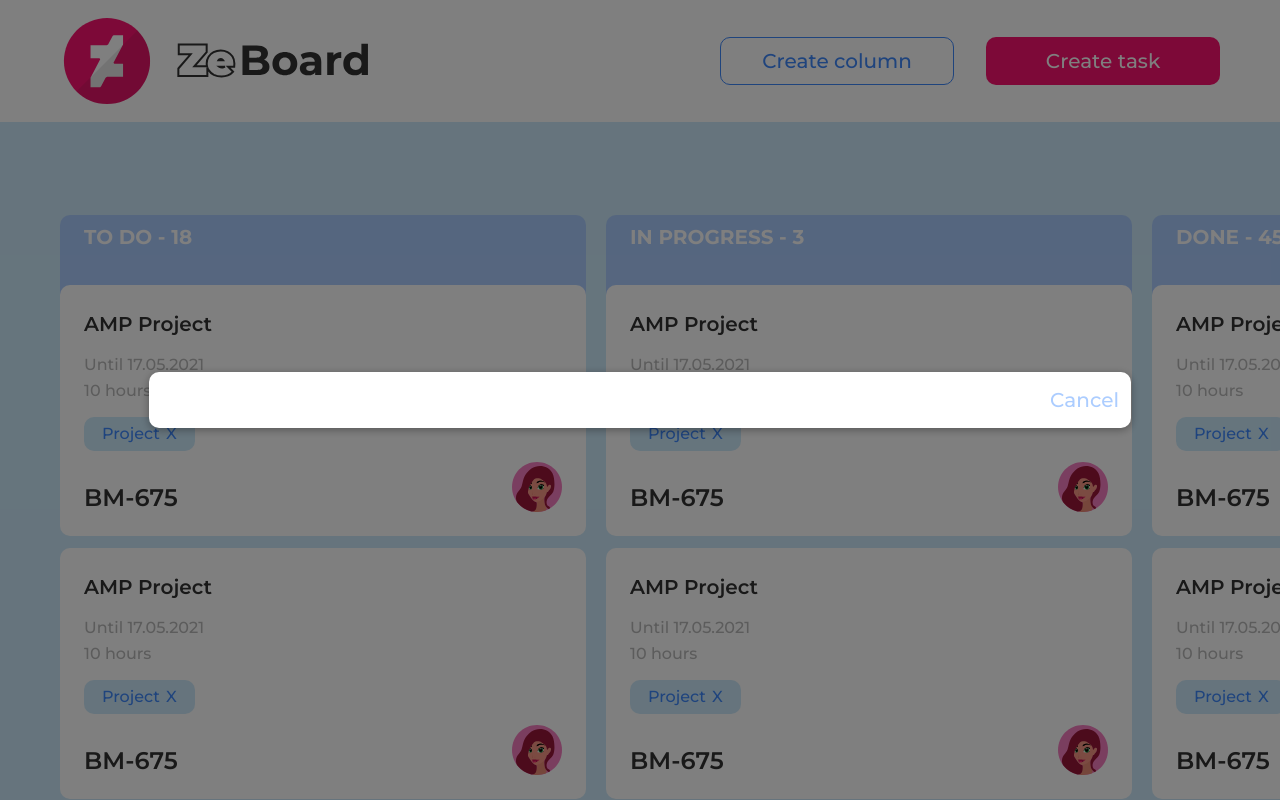
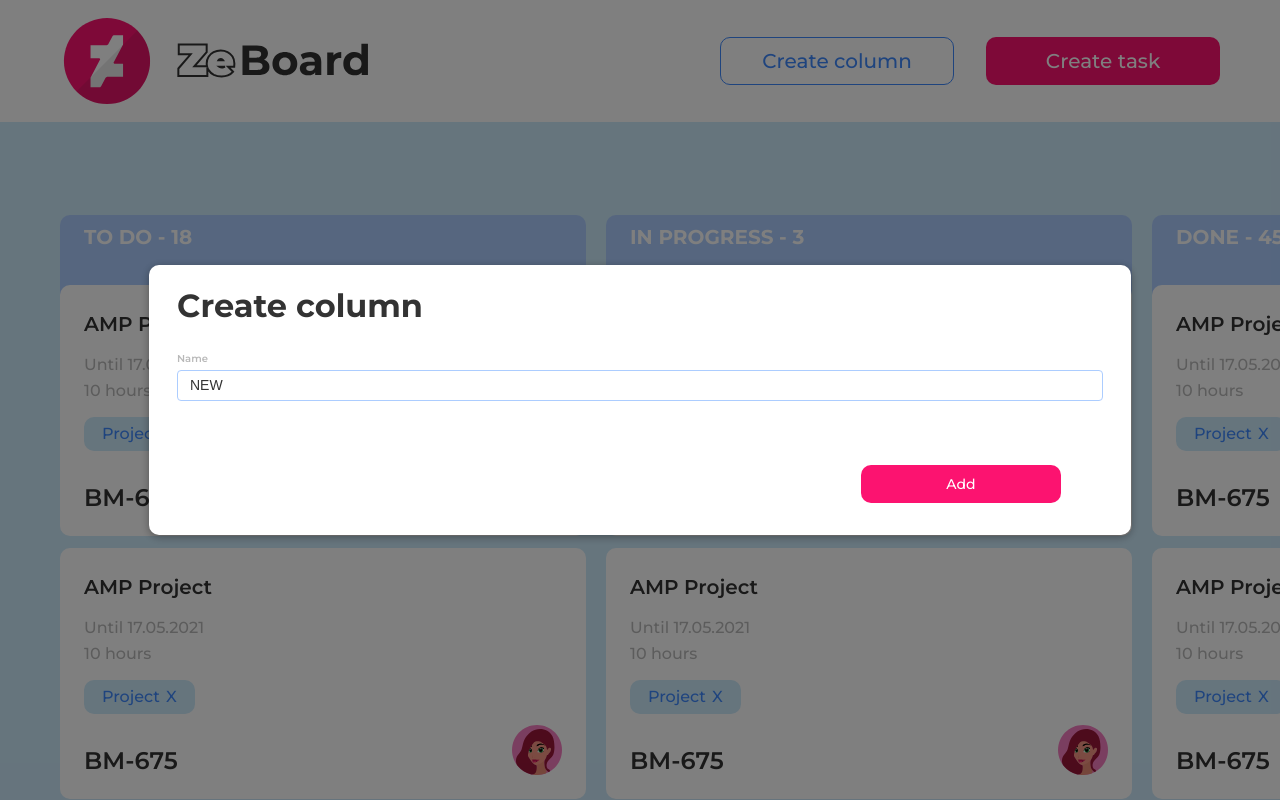
Before and after one commit to Poznalex/my-crm-main, a Vue app: page / in a window 1280 px wide. Both pictures are taken after a click on the button "Create column". Shown: the top 800 px of the page. Built offline with nearby package versions, Linux system fonts and the light colour scheme.

Commit message:
15 create form column create

```diff
--- a/src/components/Column/CreateColumnForm.vue
+++ b/src/components/Column/CreateColumnForm.vue
@@ -1,5 +1,117 @@
 <script setup></script>
 
-<template></template>
+<template>
+  <div class="create-column">
+    <div class="create-column__text">Create column</div>
+    <form class="create-column__form">
+      <label class="create-column__form-label" for="name">Name</label>
+      <br />
+      <input type="text" id="name" name="name" placeholder="NEW" maxlength="75" />
+    </form>
+    <div class="create-column__button-add">
+      <p class="create-column__button-text">Add</p>
+    </div>
+  </div>
+</template>
 
-<style scoped></style>
+<style scoped>
+.create-column {
+  display: flex;
+  flex-wrap: wrap;
+  justify-content: center;
+}
+
+.create-column__text {
+  width: 100%;
+  margin-bottom: 18px;
+  color: var(--main-color-black);
+  font-size: 20px;
+  font-weight: 700;
+}
+
+.create-column__form {
+  margin-bottom: 32px;
+  width: 100%;
+}
+
+.create-column__form-label {
+  font-size: 10px;
+  color: var(--main-color-grey);
+  font-weight: 600;
+}
+
+#name {
+  box-sizing: border-box;
+  width: 100%;
+  margin-top: 4px;
+  border: 1px solid var(--main-color-light-blue);
+  border-radius: 4px;
+  padding: 7px 12px;
+}
+
+::placeholder {
+  font-size: 12px;
+  font-weight: 500;
+  color: var(--main-color-black);
+}
+
+.create-column__button-add {
+  width: 100%;
+  background-color: var(--main-color-pink);
+  border-radius: 6px;
+  margin-bottom: 18px;
+}
+
+.create-column__button-text {
+  text-align: center;
+  padding: 10px;
+  font-size: 14px;
+  color: var(--main-color-white);
+}
+
+.create-column__button-cancel {
+  width: 50px;
+}
+
+@media screen and (min-width: 768px) {
+  .create-column {
+    display: flex;
+    justify-content: flex-end;
+    align-items: center;
+    flex-wrap: wrap;
+    padding: 16px;
+  }
+
+  .create-column__text {
+    width: 100%;
+    margin-bottom: 32px;
+    font-size: 32px;
+  }
+
+  ::placeholder {
+    font-size: 14px;
+  }
+
+  #name {
+    width: 100%;
+  }
+
+  .create-column__button-add {
+    width: 200px;
+    border-radius: 10px;
+    margin-right: 42px;
+    margin-bottom: 0px;
+  }
+
+  .create-column__form {
+    margin-bottom: 64px;
+  }
+
+  .create-column__button-cancel {
+    width: 70px;
+    font-size: 20px;
+    margin-right: 0px;
+  }
+}
+</style>
+>>>>>>> e5d4b7a (15 create form column create)
--- a/src/components/Modal/Modal.vue
+++ b/src/components/Modal/Modal.vue
@@ -11,8 +11,7 @@ const props = defineProps({
     <Transition name="modal">
         <div class="modal-mask">
             <div v-if="defaultComponent" class="modal-container">
-                <component :is="defaultComponent" />
-                <div class="modal__cancel" @click="$emit('close')">Cancel</div>
+                <component :is="defaultComponent" @close="$emit('close')" />
             </div>
         </div>
     </Transition>
@@ -34,7 +33,10 @@ const props = defineProps({
 .modal-container {
     width: 100%;
     max-width: 982px;
-    margin: 62px 10px auto;
+    margin-top: 62px;
+    margin-right: 10px;
+    margin-bottom: auto;
+    margin-left: 10px;
     padding: 16px 12px;
     background-color: #fff;
     border-radius: 10px;
@@ -62,9 +64,5 @@ const props = defineProps({
     .modal-container {
         margin: auto;
     }
-
-    .modal__cancel {
-        font-size: 20px;
-    }
 }
 </style>
```
